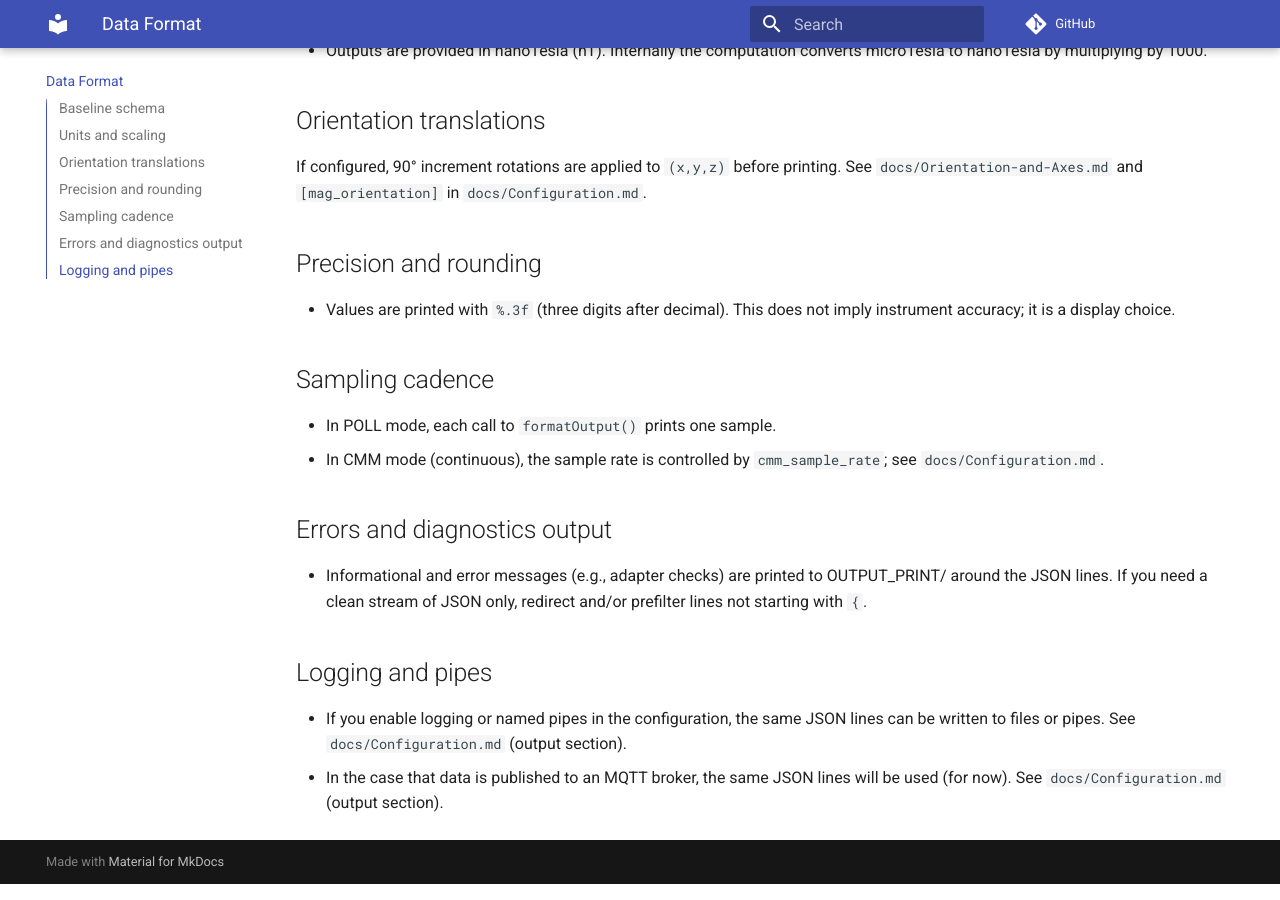
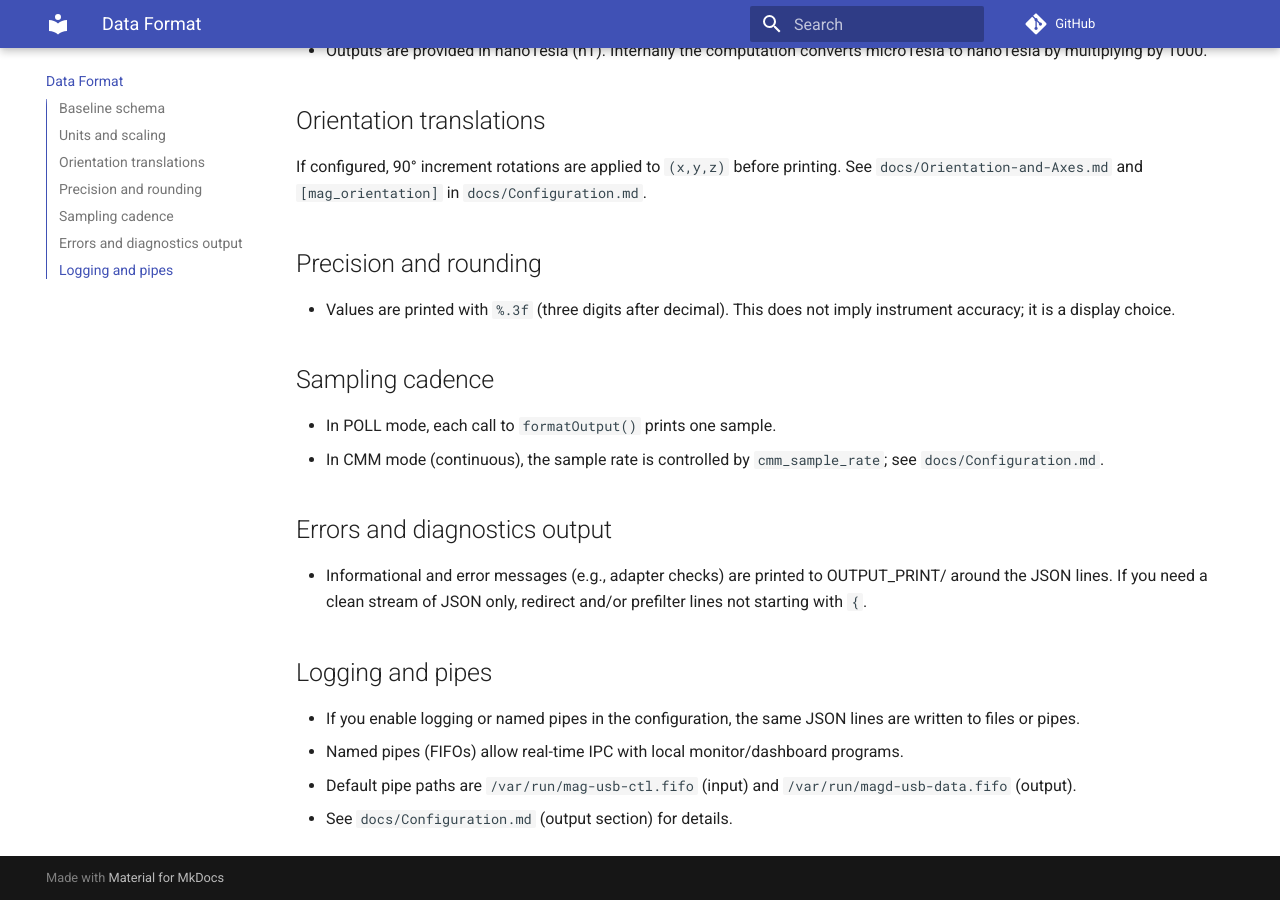
Before and after one commit to wittend/mag-usb, an MkDocs documentation site: the page built from docs/Data-Format.md, in a window 1280 px wide and 900 px high, scrolled down 687 px. Built offline with MkDocs 1.6.1 and Material for MkDocs 9.7.7, drawn with Linux system fonts in a browser that asks for light colours; comment, search, counter and statistics services are not loaded.

```diff
--- a/docs/Data-Format.md
+++ b/docs/Data-Format.md
@@ -33,5 +33,7 @@
 - Informational and error messages (e.g., adapter checks) are printed to OUTPUT_PRINT/ around the JSON lines. If you need a clean stream of JSON only, redirect  and/or prefilter lines not starting with `{`.
 
 ## Logging and pipes
-- If you enable logging or named pipes in the configuration, the same JSON lines can be written to files or pipes. See `docs/Configuration.md` (output section).
-- In the case that data is published to an MQTT broker, the same JSON lines will be used (for now). See `docs/Configuration.md` (output section).
+- If you enable logging or named pipes in the configuration, the same JSON lines are written to files or pipes.
+- Named pipes (FIFOs) allow real-time IPC with local monitor/dashboard programs.
+- Default pipe paths are `/var/run/mag-usb-ctl.fifo` (input) and `/var/run/magd-usb-data.fifo` (output).
+- See `docs/Configuration.md` (output section) for details.
```
Also changed, not shown: README.md (+9 -2 lines), docs/Configuration.md (+8 -4 lines), docs/Getting-Started.md (+8 -1 lines), 1 other file.
